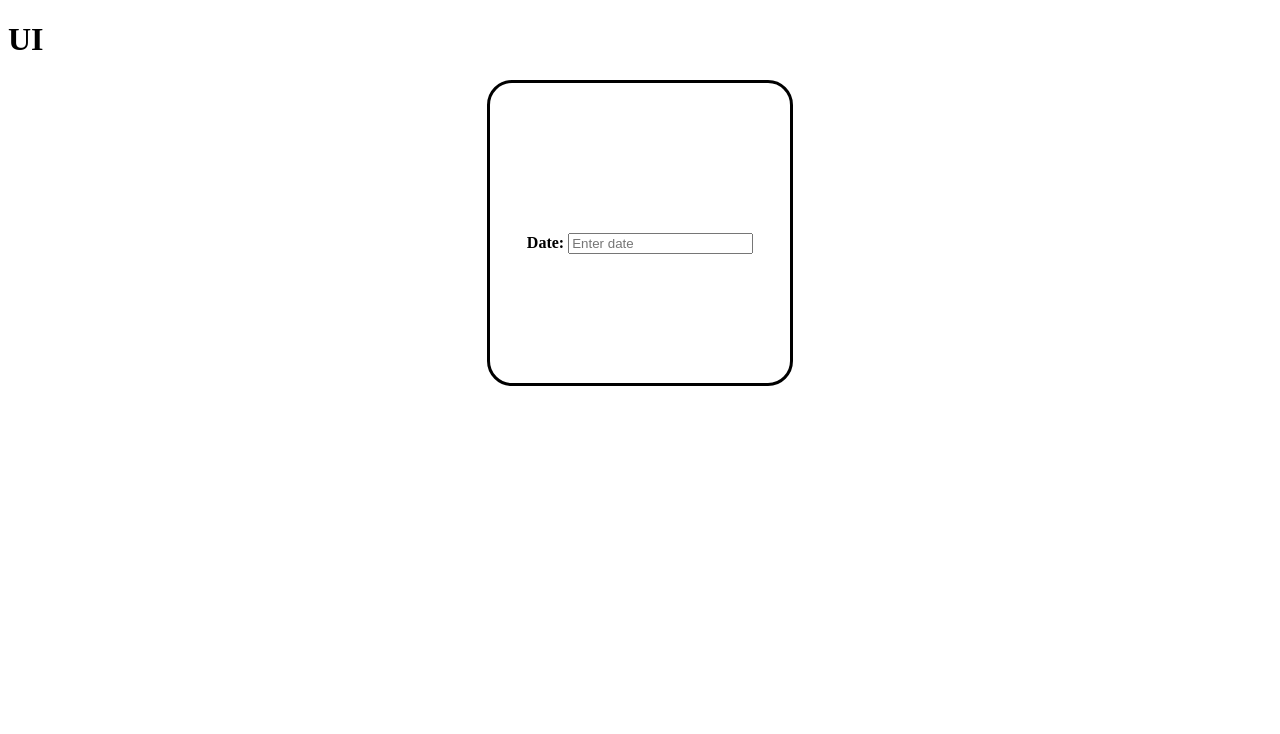
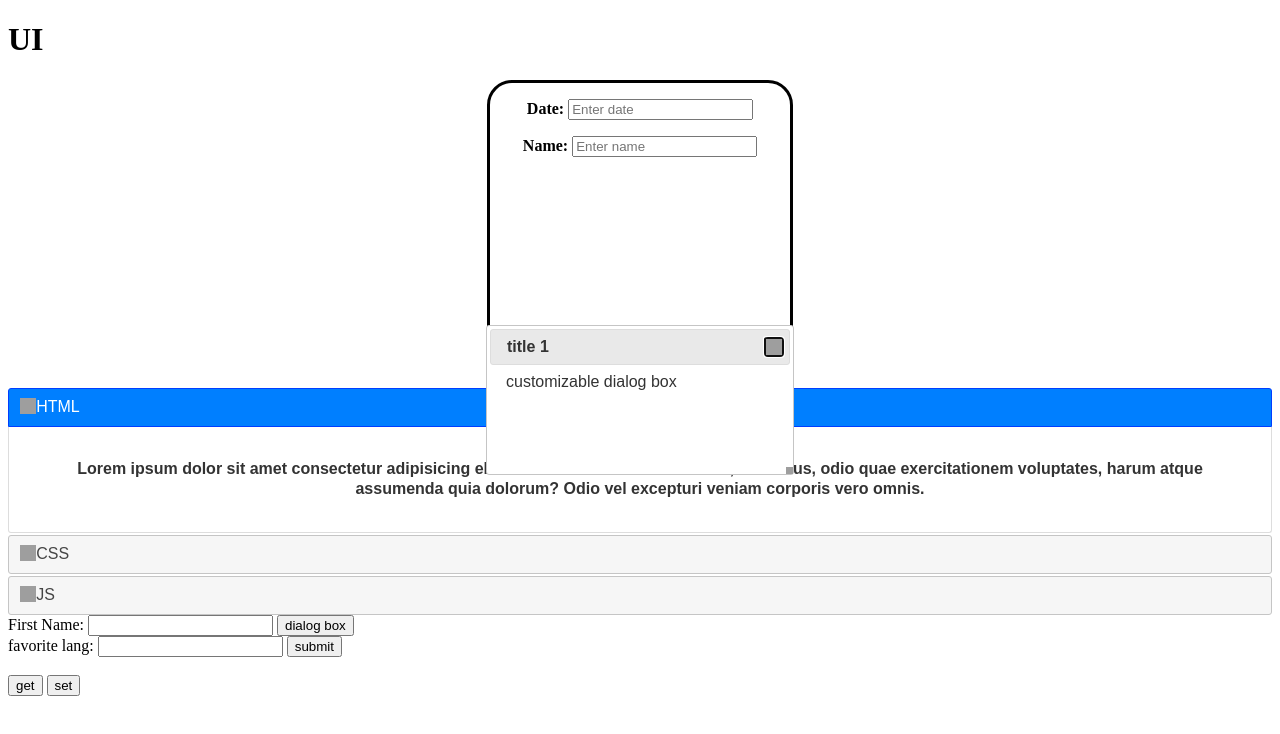
Before and after one commit to smith-gary/jQuery-basics, a plain HTML site: page index.html in a window 1280 px wide. Drawn offline with nearby package versions, Linux system fonts and the light colour scheme; files that its build step writes are made by us from their sources; grey boxes are pictures that could not be loaded.

Commit message:
jQ UI methods

```diff
--- a/index.html
+++ b/index.html
@@ -36,7 +36,7 @@
 
       p {
         text-align: center;
-        margin-top: 150px;
+        /* margin-top: 150px; */
         font-weight: bolder;
       }
     </style>
@@ -138,8 +138,59 @@
     <div>
       <div id="div1">
         <p>Date: <input type="text" id="date" placeholder="Enter date" /></p>
+        <p>
+          Name:
+          <input
+            type="text"
+            id="tool"
+            title="Enter Your Name"
+            placeholder="Enter name"
+          />
+        </p>
       </div>
     </div>
+    <div id="div2">
+      <h2>HTML</h2>
+      <div>
+        <p>
+          Lorem ipsum dolor sit amet consectetur adipisicing elit. Pariatur est
+          illo officiis minus, doloribus, odio quae exercitationem voluptates,
+          harum atque assumenda quia dolorum? Odio vel excepturi veniam corporis
+          vero omnis.
+        </p>
+      </div>
+      <h2>CSS</h2>
+      <div>
+        <p>
+          Lorem ipsum dolor sit amet consectetur adipisicing elit. Pariatur est
+          illo officiis minus, doloribus, odio quae exercitationem voluptates,
+          harum atque assumenda quia dolorum? Odio vel excepturi veniam corporis
+          vero omnis.
+        </p>
+      </div>
+      <h2>JS</h2>
+      <div>
+        <p>
+          Lorem ipsum dolor sit amet consectetur adipisicing elit. Pariatur est
+          illo officiis minus, doloribus, odio quae exercitationem voluptates,
+          harum atque assumenda quia dolorum? Odio vel excepturi veniam corporis
+          vero omnis.
+        </p>
+      </div>
+    </div>
+    First Name: <input type="text" />
+    <button id="btnd">dialog box</button>
+    <div id="dialog" title="using attr">this is a customized dialog box</div>
+    <br />
+
+    favorite lang: <input type="text" id="input" />
+    <button id="btni">submit</button>
+
+    <br />
+    <br />
+    <div id="dialog1" title="title 1">customizable dialog box</div>
+    <button id="btnd1">get</button>
+    <button id="btnd2">set</button>
   </body>
   <script src="https://ajax.googleapis.com/ajax/libs/jquery/3.6.0/jquery.min.js"></script>
   <script src="https://ajax.googleapis.com/ajax/libs/jqueryui/1.13.1/jquery-ui.min.js"></script>
--- a/jQUI.js
+++ b/jQUI.js
@@ -1,3 +1,76 @@
+let lang = [
+  "javascript",
+  "css",
+  "html",
+  "java",
+  "react",
+  "angular",
+  "struts1",
+  "struts2",
+];
+
 $(document).ready(function () {
-  $("#date").datepicker();
+  $("#date").datepicker({
+    showOtherMonths: true,
+    selectOtherMonths: true,
+    showButtonPanel: true,
+    changeMonth: true,
+    changeYear: true,
+    minDate: new Date(2016, 1, 5),
+    maxDate: new Date(2023, 1, 6),
+    numberOfMonths: 2,
+  });
+
+  $("#tool").tooltip({
+    track: true,
+    //can use content:"" instead of placing value in title in html
+    show: { effect: "highlight", duration: 2000 },
+    hide: { effect: "explode" },
+  });
+
+  $("#div2").accordion({
+    collapsible: true,
+    icons: { header: "ui-icon-arrow-1-n", activeHeader: "ui-icon-caret-1-n" },
+    animate: 2000,
+    // event: "mouseover",
+  });
+
+  $("#btnd").click(function (e) {
+    e.preventDefault();
+    $("#dialog").dialog("open");
+  });
+
+  $("#dialog").dialog({
+    title: "title using prop",
+    // draggable: false,
+    // resizable: false,
+    // closeOnEscape: false,
+    modal: true,
+    autoOpen: false,
+  });
+
+  $("#input").autocomplete(
+    {
+      // instead of making a source variable, you can add the array straight into the source parameter
+      source: lang,
+    },
+    {
+      delay: 1000,
+      minLength: 3,
+      autoFocus: true,
+    }
+  );
+
+  $("#btnd1").click(function (e) {
+    e.preventDefault();
+    let modProp = $("#dialog1").dialog("option", "height");
+    alert(modProp);
+  });
+
+  $("#btnd2").click(function (e) {
+    e.preventDefault();
+    $("#dialog1").dialog("option", "height", 300);
+  });
+
+  $("#dialog1").dialog({});
 });
--- a/style.css
+++ b/style.css
@@ -8,7 +8,7 @@
   width: 200px;
   position: relative;
 } */
-#div2 {
+/* #div2 {
   margin: auto;
   margin-top: 10px;
   text-align: center;
@@ -18,7 +18,7 @@
   height: 200px;
   width: 200px;
   position: relative;
-}
+} */
 #div3 {
   margin: auto;
   margin-top: 10px;
```
